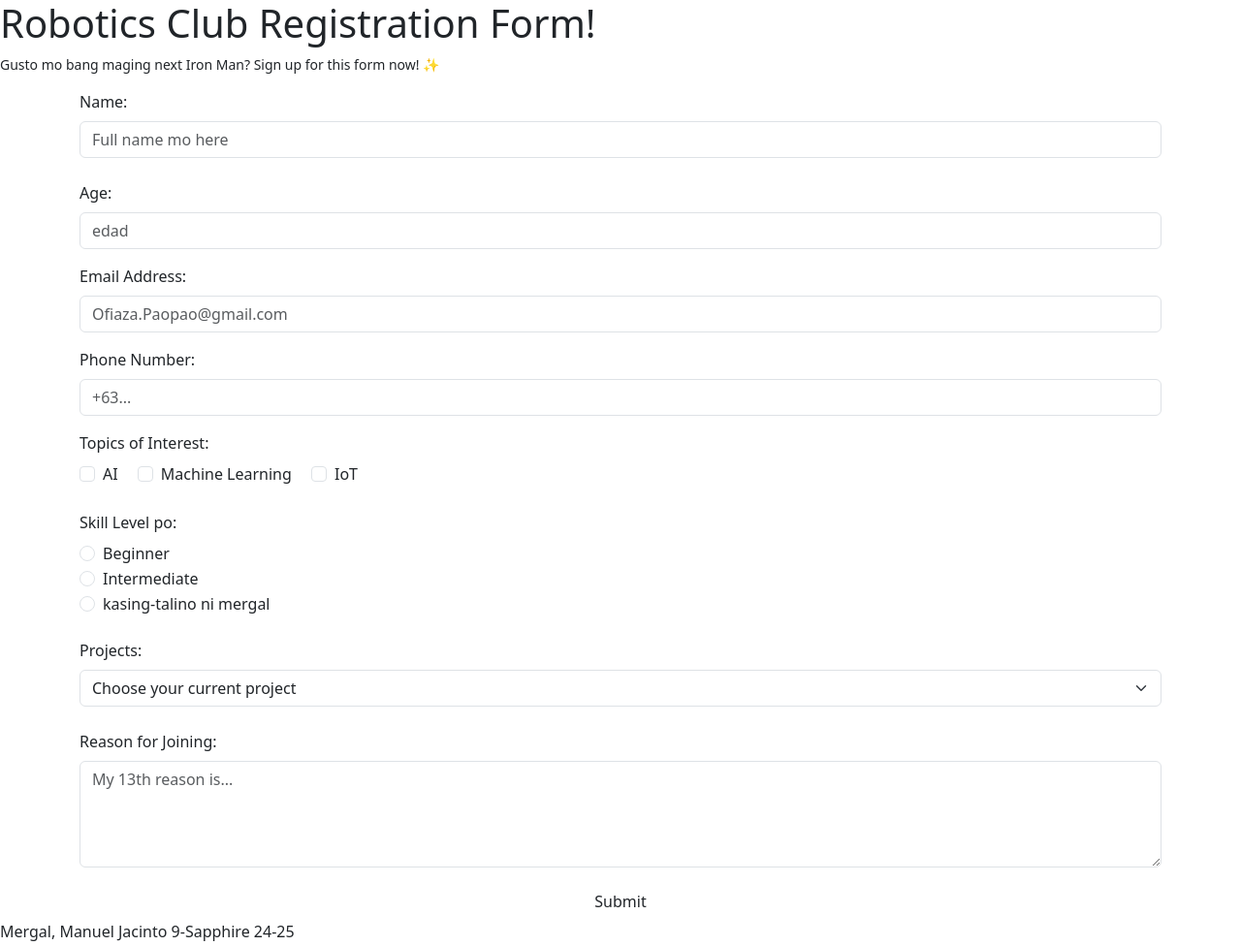
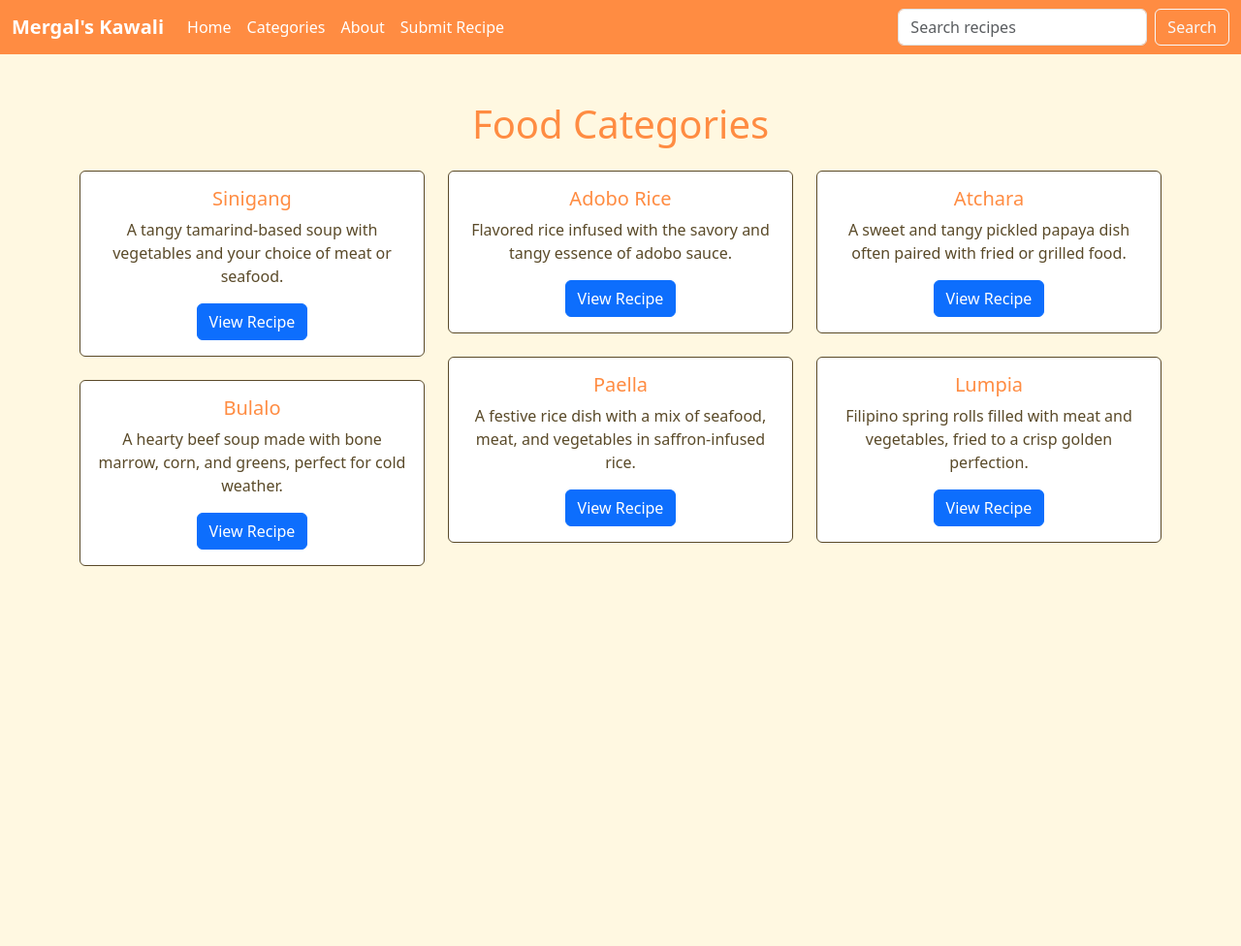
Before and after one commit to Mergal-Manuel/categories.github.io, a plain HTML site: page index.html in a window 1280 px wide. Shown: the whole page at 97% size. After the commit the page ends 800 px from the top, so only its background shows below. Drawn offline with nearby package versions, Linux system fonts and the light colour scheme.

Commit message:
Update index.html

```diff
--- a/index.html
+++ b/index.html
@@ -1,89 +1,146 @@
 <!DOCTYPE html>
 <html lang="en">
+
 <head>
-    <meta charset="UTF-8">
+ <meta charset="UTF-8">
     <meta name="viewport" content="width=device-width, initial-scale=1.0">
-    <title>Robotics Club - Register na!</title>
-    <link href="https://cdn.jsdelivr.net/npm/bootstrap@5.3.0-alpha1/dist/css/bootstrap.min.css" rel="stylesheet">
-     <script src="https://cdn.jsdelivr.net/npm/bootstrap@5.3.0-alpha1/dist/js/bootstrap.bundle.min.js"></script>
-    <link rel="stylesheet" href="style.css">
+<title>Food Categories</title>
+    <link href="https://cdn.jsdelivr.net/npm/bootstrap@5.3.0/dist/css/bootstrap.min.css" rel="stylesheet">
+
+    <style>
+        body {
+background-color: #fff8e1;
+    color: #5a4a29;
+        }
+
+.navbar {
+        background-color: #ff8c42;
+        }
+
+        .navbar-brand {
+    font-weight: bold; color: #fff;
+        }
+
+        .navbar-nav .nav-link {
+color: #fff;
+            }
+
+            .navbar-nav .nav-link:hover {
+color: #ffd700;
+            }
+
+    h1 {
+        color: #ff8c42;
+        }
+
+.card {
+        background-color: #fff;
+        border: 1px solid #5a4a29;
+        }
+
+        .card-title {
+color: #ff8c42;
+        }
+
+.card-text {
+    color: #5a4a29;
+            }
+    </style>
 </head>
+
 <body>
-    <div class="header">
-        <h1>Robotics Club Registration Form!</h1>
-        <p style="font-size: 14px;">Gusto mo bang maging next Iron Man? Sign up for this form now! ✨</p>
-    </div>
+<nav class="navbar navbar-expand-lg">
+        <div class="container-fluid">
+<a class="navbar-brand" href="#">Mergal's Kawali</a>
+            <button class="navbar-toggler" type="button" data-bs-toggle="collapse" data-bs-target="#navbarNav" aria-controls="navbarNav" aria-expanded="false" aria-label="Toggle navigation">
+<span class="navbar-toggler-icon"></span>
+</button>
+            <div class="collapse navbar-collapse" id="navbarNav">
+<ul class="navbar-nav me-auto mb-2 mb-lg-0">
+            <li class="nav-item">
+<a class="nav-link" href="#">Home</a>
+</li>
+<li class="nav-item">
+    <a class="nav-link" href="#">Categories</a>
+                    </li>
+<li class="nav-item">
+    <a class="nav-link" href="#">About</a>
+                </li>
+<li class="nav-item">
+    <a class="nav-link" href="#">Submit Recipe</a>
+                    </li>
+</ul>
+<form class="d-flex" role="search">
+    <input class="form-control me-2" type="search" placeholder="Search recipes" aria-label="Search">
+<button class="btn btn-outline-light" type="submit">Search</button>
+                </form>
+            </div>
+</div>
+</nav>
 
-    <div class="container">
-        <div class="form-container">
+    <div class="container mt-5">
+<div class="text-center">
+    <h1>Food Categories</h1>
+</div>
 
-         <form>
-            <div class="mb-4">
-            <label for="name" class="form-label">Name:</label>
-             <input type="text" class="form-control" id="name" placeholder="Full name mo here">
-             </div>
-         <div class="mb-3">
-             <label for="age" class="form-label">Age:</label>
-                <input type="number" class="form-control" id="age" placeholder="edad">
-         </div>
-             <div class="mb-3">
-            <label for="email" class="form-label">Email Address:</label>
-             <input type="email" class="form-control" id="email" placeholder="Ofiaza.Paopao@gmail.com">
-                </div>
-         <div class="mb-3">
-            <label for="phone" class="form-label">Phone Number:</label>
-             <input type="tel" class="form-control" id="phone" placeholder="+63...">
-                </div>
-                <div class="mb-4">
-                <label class="form-label">Topics of Interest:</label><br>
-                 <div class="form-check form-check-inline">
-                    <input class="form-check-input" type="checkbox" id="topic1">
-                     <label class="form-check-label" for="topic1">AI</label>
-                    </div>
-                    <div class="form-check form-check-inline">
-                      <input class="form-check-input" type="checkbox" id="topic2">
-                        <label class="form-check-label" for="topic2">Machine Learning</label>
-                    </div>
-                    <div class="form-check form-check-inline">
-                   <input class="form-check-input" type="checkbox" id="topic3">
-                    <label class="form-check-label" for="topic3">IoT</label>
-                    </div>
-                </div>
-                <div class="mb-4">
-                    <label class="form-label">Skill Level po:</label><br>
-                    <div class="form-check">
-                        <input class="form-check-input" type="radio" name="level" id="beginner">
-                     <label class="form-check-label" for="beginner">Beginner</label>
-                    </div>
-                    <div class="form-check">
-                        <input class="form-check-input" type="radio" name="level" id="intermediate">
-                     <label class="form-check-label" for="intermediate">Intermediate</label>
-                    </div>
-                    <div class="form-check">
-                        <input class="form-check-input" type="radio" name="level" id="advanced">
-                     <label class="form-check-label" for="advanced">kasing-talino ni mergal</label>
-                    </div>
-                </div>
-                <div class="mb-4">
-                    <label for="projects" class="form-label">Projects:</label>
-                    <select class="form-select" id="projects">
-                         <option selected disabled>Choose your current project</option><!-- I got this from bootstrap  -->
-                        <option>Robotic Arm</option>
-                        <option>Line Follower Robot</option>
-                        <option>Drone</option>
-                 </select>
-                </div>
-                <div class="mb-3">
-                    <label for="reason" class="form-label">Reason for Joining:</label>
-                    <textarea class="form-control" id="reason" rows="4" placeholder="My 13th reason is..."></textarea>
-                </div>
-                <button type="button" class="btn btn-submit w-100">Submit</button>
+<div class="row mt-4">
+<div class="col-md-4">
+            <div class="card mb-4">
+                <div class="card-body text-center">
+<h5 class="card-title">Sinigang</h5>
+<p class="card-text">A tangy tamarind-based soup with vegetables and your choice of meat or seafood.</p>
+<a href="#" class="btn btn-primary">View Recipe</a>
+</div>
+            </div>
 
-
-
- </form>
+<div class="card mb-4">
+                <div class="card-body text-center">
+<h5 class="card-title">Bulalo</h5>
+<p class="card-text">A hearty beef soup made with bone marrow, corn, and greens, perfect for cold weather.</p>
+<a href="#" class="btn btn-primary">View Recipe</a>
 </div>
 </div>
-<p>Mergal, Manuel Jacinto 9-Sapphire 24-25</p>
+        </div>
+
+        <div class="col-md-4">
+            <div class="card mb-4">
+<div class="card-body text-center">
+<h5 class="card-title">Adobo Rice</h5>
+<p class="card-text">Flavored rice infused with the savory and tangy essence of adobo sauce.</p>
+<a href="#" class="btn btn-primary">View Recipe</a>
+</div>
+            </div>
+
+            <div class="card mb-4">
+<div class="card-body text-center">
+<h5 class="card-title">Paella</h5>
+<p class="card-text">A festive rice dish with a mix of seafood, meat, and vegetables in saffron-infused rice.</p>
+<a href="#" class="btn btn-primary">View Recipe</a>
+</div>
+</div>
+        </div>
+
+<div class="col-md-4">
+            <div class="card mb-4">
+<div class="card-body text-center">
+<h5 class="card-title">Atchara</h5>
+<p class="card-text">A sweet and tangy pickled papaya dish often paired with fried or grilled food.</p>
+<a href="#" class="btn btn-primary">View Recipe</a>
+</div>
+            </div>
+
+<div class="card mb-4">
+<div class="card-body text-center">
+<h5 class="card-title">Lumpia</h5>
+<p class="card-text">Filipino spring rolls filled with meat and vegetables, fried to a crisp golden perfection.</p>
+<a href="#" class="btn btn-primary">View Recipe</a>
+</div>
+            </div>
+        </div>
+</div>
+</div>
+
+<script src="https://cdn.jsdelivr.net/npm/bootstrap@5.3.0/dist/js/bootstrap.bundle.min.js"></script>
 </body>
+
 </html>
```
